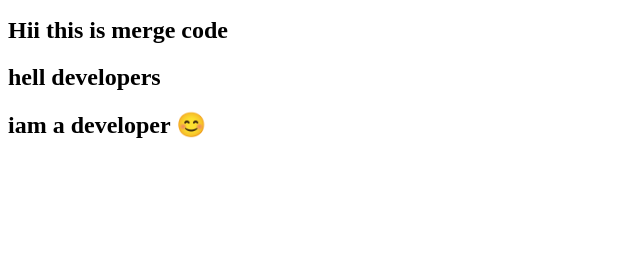
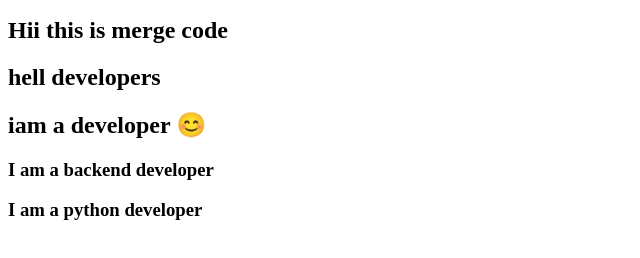
Before and after one commit to MahendrakumarPuli/Git-merge, a plain HTML site: page index.html in a window 1280 px wide. Shown: the part 110-368 px from the top of the page, without its empty margins (0-640 px from the left). Drawn offline with Linux system fonts and the light colour scheme.

Commit message:
added a line by mahendra

```diff
--- a/index.html
+++ b/index.html
@@ -11,5 +11,7 @@
     <h2>Hii this is merge code</h2>
     <h2>hell developers</h2>
     <h2>iam a developer 😊</h2>
+    <h3>I am a backend developer</h3>
+    <h3>I am a python developer</h3>
 </body>
 </html>
```
